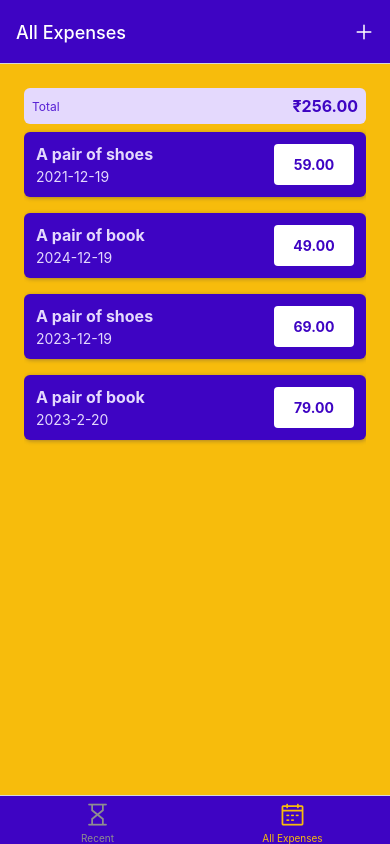
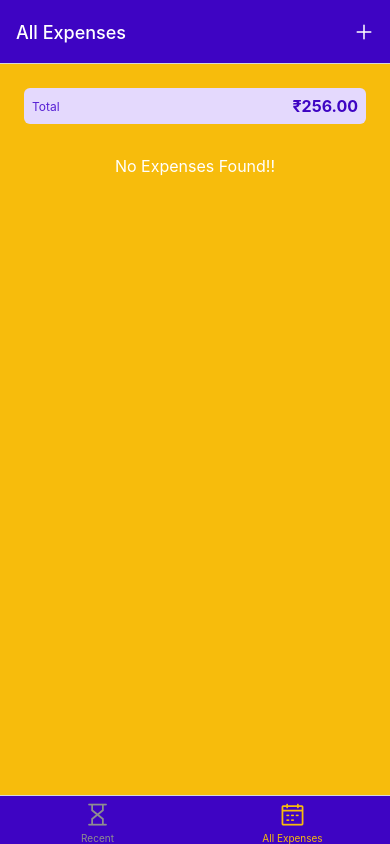
Before and after one commit to jaypithava/ExpenseTracker_RN, a React Native app: screen /AllExpenses in a window 390 px wide. Built offline with nearby package versions, Linux system fonts and the light colour scheme.

Commit message:
no data fount added

```diff
--- a/components/ExpensesOutput/ExpensesOutput.js
+++ b/components/ExpensesOutput/ExpensesOutput.js
@@ -4,11 +4,16 @@ import ExpensesList from './ExpensesList';
 import ExpensesSummary from './ExpensesSummary';
 import {GlobalStyles} from '../../constants/styles';
 
-const ExpensesOutput = ({expenses, expensesPeriod}) => {
+const ExpensesOutput = ({expenses, expensesPeriod, fallbackText}) => {
+  let content = <Text style={styles.infoText}>{fallbackText}</Text>;
+
+  if(expenses.lenght > 0) {
+    content = <ExpensesList expenses={expenses} />;
+  }
   return (
     <View style={styles.container}>
       <ExpensesSummary expenses={expenses} periodName={expensesPeriod} />
-      <ExpensesList expenses={expenses} />
+      {content}
     </View>
   );
 };
@@ -23,4 +28,10 @@ const styles = StyleSheet.create({
     paddingBottom: 0,
     backgroundColor: GlobalStyles.colors.accent500,
   },
+  infoText: {
+    color: GlobalStyles.colors.white,
+    fontSize: 16,
+    textAlign: 'center',
+    marginTop: 32,
+  },
 });
--- a/screens/AllExpenses.js
+++ b/screens/AllExpenses.js
@@ -5,6 +5,10 @@ import {ExpensesContext} from '../store/expenses-context';
 export default function AllExpenses() {
   const expenseCtx = useContext(ExpensesContext);
   return (
-    <ExpensesOutput expenses={expenseCtx.expenses} expensesPeriod="Total" />
+    <ExpensesOutput
+      expenses={expenseCtx.expenses}
+      expensesPeriod="Total"
+      fallbackText="No Expenses Found!!"
+    />
   );
 }
--- a/screens/RecentExpenses.js
+++ b/screens/RecentExpenses.js
@@ -13,6 +13,10 @@ export default function RecentExpenses() {
   });
 
   return (
-    <ExpensesOutput expenses={recentExpenses} expensesPeriod="Last 7 Days" />
+    <ExpensesOutput
+      expenses={recentExpenses}
+      expensesPeriod="Last 7 Days"
+      fallbackText="No Expenses added for the last 7 days"
+    />
   );
 }
```
